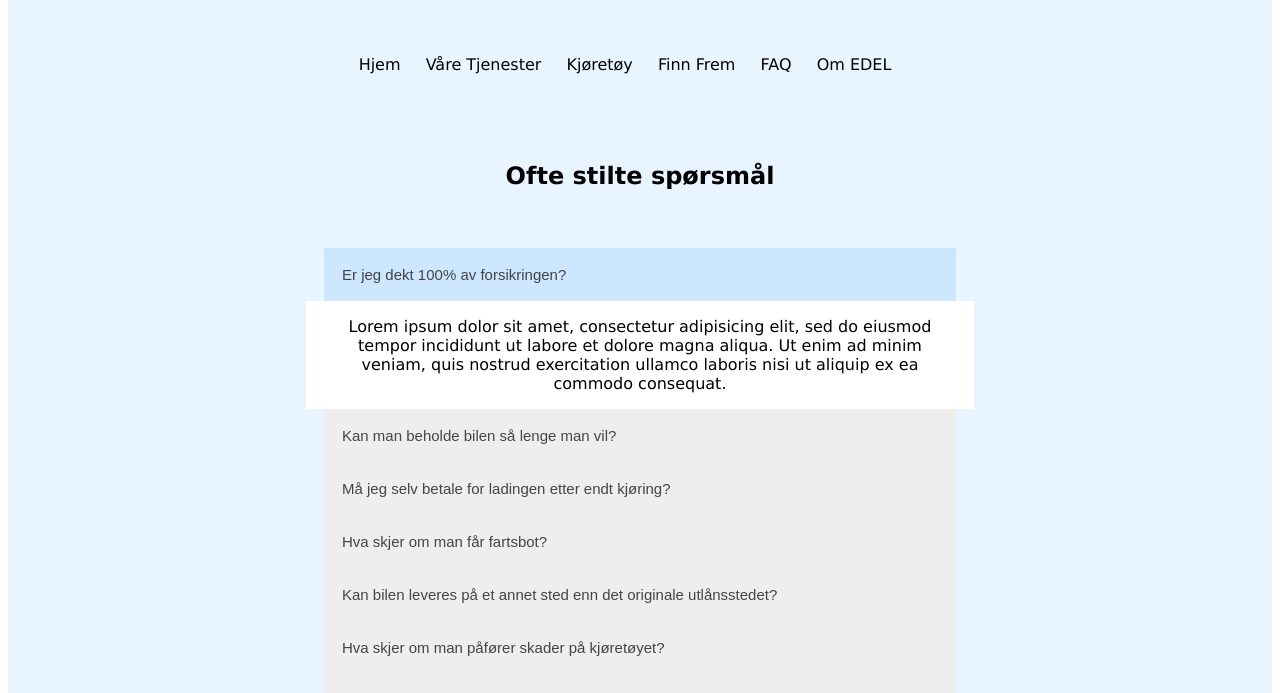
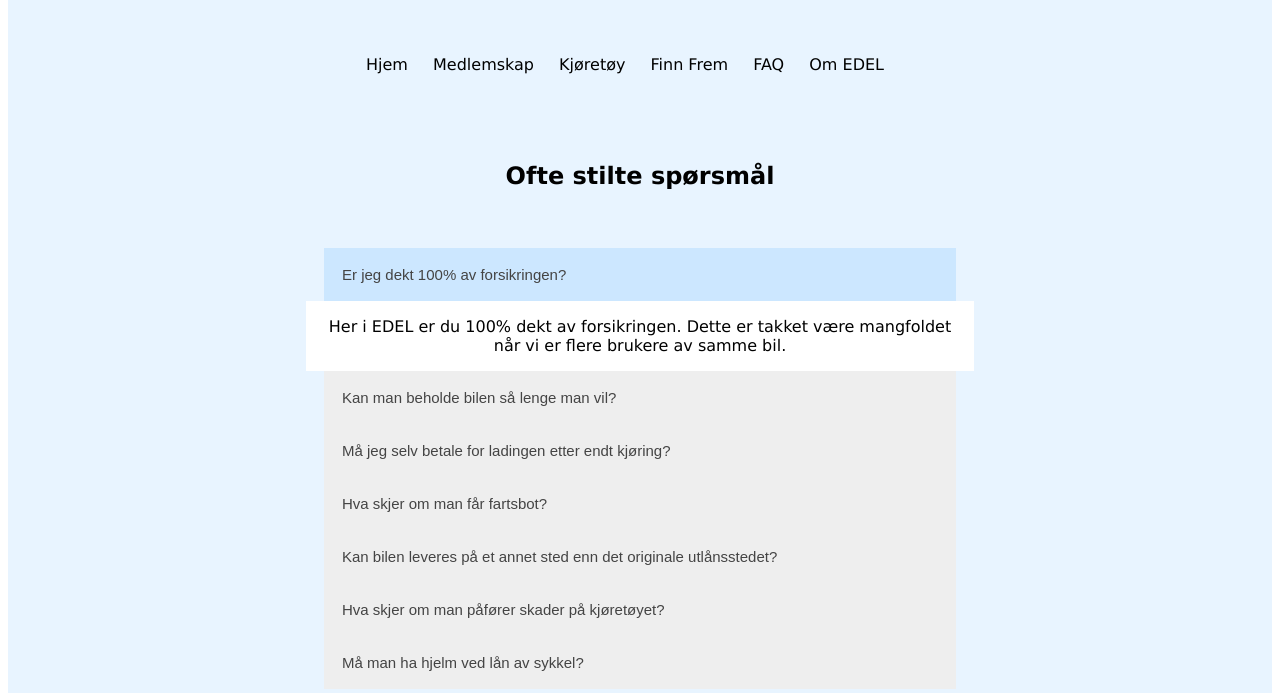
Before and after one commit to h600868/ING102, a plain HTML site: page EDEL/faq.html in a window 1280 px wide. Both pictures are taken after a click on the button "Er jeg dekt 100% av forsikringen?". Shown: the part 95-788 px from the top of the page. Drawn offline with Linux system fonts and the light colour scheme.

Commit message:
oppdatert

```diff
--- a/EDEL/faq.html
+++ b/EDEL/faq.html
@@ -3,7 +3,7 @@
 <head>
   <meta charset="utf-8">
   <link rel="stylesheet" type="text/css" href="stil.css">
-<title>EDEL</title>
+<title>FAQ - EDEL</title>
 </head>
 <body>
     <div class="hele">
@@ -14,7 +14,7 @@
       <div class="navbar">
           <div class="inside">
             <a style="color:black" href="index.html">Hjem</a>
-            <a style="color:black" href="tjenester.html">Våre Tjenester</a>
+            <a style="color:black" href="tjenester.html">Medlemskap</a>
             <a style="color:black" href="kjoretoy.html">Kjøretøy</a>
             <a style="color:black" href="kart.html">Finn Frem</a>
             <a style="color:black" href="faq.html">FAQ</a>
@@ -27,37 +27,37 @@
             <br><br>
             <button class="faq">Er jeg dekt 100% av forsikringen?</button>
               <div class="panel">
-              <p>Lorem ipsum dolor sit amet, consectetur adipisicing elit, sed do eiusmod tempor incididunt ut labore et dolore magna aliqua. Ut enim ad minim veniam, quis nostrud exercitation ullamco laboris nisi ut aliquip ex ea commodo consequat.</p>
+              <p>Her i EDEL er du 100% dekt av forsikringen. Dette er takket være mangfoldet når vi er flere brukere av samme bil.</p>
             </div>
 
             <button class="faq">Kan man beholde bilen så lenge man vil?</button>
               <div class="panel">
-              <p>Lorem ipsum dolor sit amet, consectetur adipisicing elit, sed do eiusmod tempor incididunt ut labore et dolore magna aliqua. Ut enim ad minim veniam, quis nostrud exercitation ullamco laboris nisi ut aliquip ex ea commodo consequat.</p>
+              <p>Et produkt hos oss kan reserveres, og brukes maksimalt 48 timer hver gang. Du må gjerne reservere på ny.</p>
             </div>
 
             <button class="faq">Må jeg selv betale for ladingen etter endt kjøring?</button>
               <div class="panel">
-              <p>Lorem ipsum dolor sit amet, consectetur adipisicing elit, sed do eiusmod tempor incididunt ut labore et dolore magna aliqua. Ut enim ad minim veniam, quis nostrud exercitation ullamco laboris nisi ut aliquip ex ea commodo consequat.</p>
+              <p>Ved lading på våre EDEL stasjoner kommer ladingen inkludert i ditt abbonement. Ved lading langs veien (ikke EDEL stasjon) må man påregne ekstra kostnader ved lading. </p>
             </div>
 
             <button class="faq">Hva skjer om man får fartsbot?</button>
               <div class="panel">
-              <p>Lorem ipsum dolor sit amet, consectetur adipisicing elit, sed do eiusmod tempor incididunt ut labore et dolore magna aliqua. Ut enim ad minim veniam, quis nostrud exercitation ullamco laboris nisi ut aliquip ex ea commodo consequat.</p>
+              <p>Vi i EDEL tar ikke høyde for fartsovertredelser. Ved fotoboks vil dato bli sjekket opp mot eventuell leietaker, og faktura vil bli videresent. Ved laser/måling vil sjåfør få boten i hånden.</p>
             </div>
 
             <button class="faq">Kan bilen leveres på et annet sted enn det originale utlånsstedet?</button>
               <div class="panel">
-              <p>Lorem ipsum dolor sit amet, consectetur adipisicing elit, sed do eiusmod tempor incididunt ut labore et dolore magna aliqua. Ut enim ad minim veniam, quis nostrud exercitation ullamco laboris nisi ut aliquip ex ea commodo consequat.</p>
+              <p>Biler skal levers på ett av EDEL sine stasjoner. Ved senere utbygging vil det komme flere stasjoner, noe som vil gjøre det enklere for brukere flest som vil reise til andre byer. Leietaker vil motta avgift om kjøretøyet blir satt igjen på en ikke EDEL stasjon. </p>
             </div>
 
             <button class="faq">Hva skjer om man påfører skader på kjøretøyet?</button>
               <div class="panel">
-              <p>Lorem ipsum dolor sit amet, consectetur adipisicing elit, sed do eiusmod tempor incididunt ut labore et dolore magna aliqua. Ut enim ad minim veniam, quis nostrud exercitation ullamco laboris nisi ut aliquip ex ea commodo consequat.</p>
+              <p>Vi i EDEL er fullt forståelig for at uhell skjer. Derfor sjekker vi at brukere har riktig forerkort/båtførerprøve før de får muligheten til å låne. Dette vil også sikre EDEL og brukeren ved et uhell at alle parter er 100% dekket av vår forsikringspartner. </p>
             </div>
 
-            <button class="faq">Må man ha hjelm på sykkel?</button>
+            <button class="faq">Må man ha hjelm ved lån av sykkel?</button>
               <div class="panel">
-              <p>Lorem ipsum dolor sit amet, consectetur adipisicing elit, sed do eiusmod tempor incididunt ut labore et dolore magna aliqua. Ut enim ad minim veniam, quis nostrud exercitation ullamco laboris nisi ut aliquip ex ea commodo consequat.</p>
+              <p>I Norge er det ikke påbudt å bruke sykkelhjelm, men det er anbefalt for både voksne og barn. På alle våre utlånssteder vil det finnes hjelmer til alle våre sykler. Med tanke på trafikksikkerhet er dette noe vi i EDEL anbefaller på det høyeste.</p>
             </div>
 
       <br><br><br>
```
Also changed, not shown: EDEL/index.html (+5 -1 lines), EDEL/kart.html (+2 -1 lines), EDEL/kjoretoy.html (+2 -2 lines), EDEL/tjenester.html (+4 -3 lines), EDEL/bilder/xpengp7_2.jpg (added).
